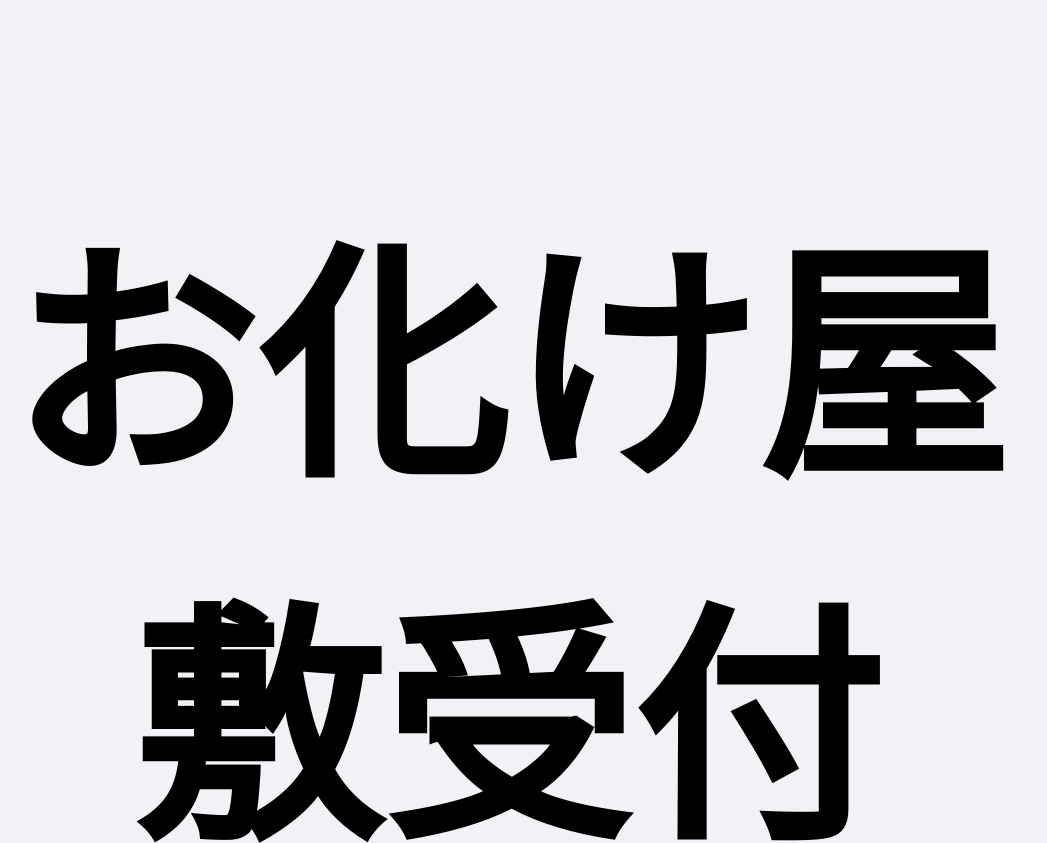
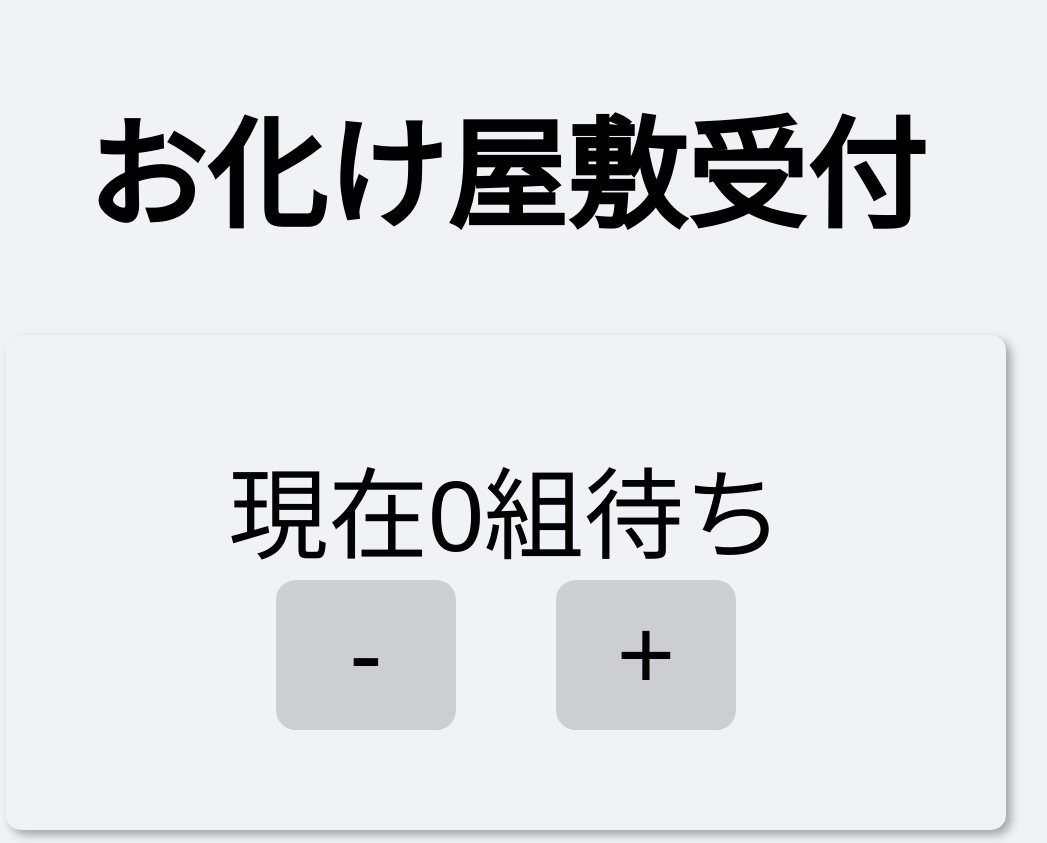
Before and after one commit to Dango2222/haunted-house-reception, a plain HTML site: page index.html in a window 1280 px wide. Shown: the top 843 px of the page, without its empty margins (134-1181 px from the left). Drawn offline with Linux system fonts and the light colour scheme.

Commit message:
Update style.css

```diff
--- a/style.css
+++ b/style.css
@@ -2,14 +2,12 @@ body{
     text-align: center;
     background-color: #f0f2f5;
     color: #000;
-    font-size: 60px;
+    font-size: clamp(35px, 8vw, 60px);
     margin: 20px;
     font-family: "Yu Gothic", "Hiragino Sans", sans-serif;
+    white-space: nowrap;
 }
 
-#ti{
-    font-size: 125px;
-}
 
 #buttons{
     display: flex;
@@ -47,6 +45,7 @@ body{
 }
 
 button{
+    touch-action: manipulation;
     width: 180px;
     height: 150px;
     font-size: 100px;
@@ -56,7 +55,7 @@ button{
     color: #000000;
 }
 
-button:hover {
+button:active {
   opacity: 0.7;
 }
 
@@ -84,10 +83,12 @@ p{
 }
 
 #waitcount{
-    width: 1000px;
+    width: 90%;
+    max-width:1000px;
     padding: 100px 0;
 }
 #timers{
-    width: 1000px;
+    width: 90%;
+    max-width:1000px;
     padding: 50px 0;
 }
```
